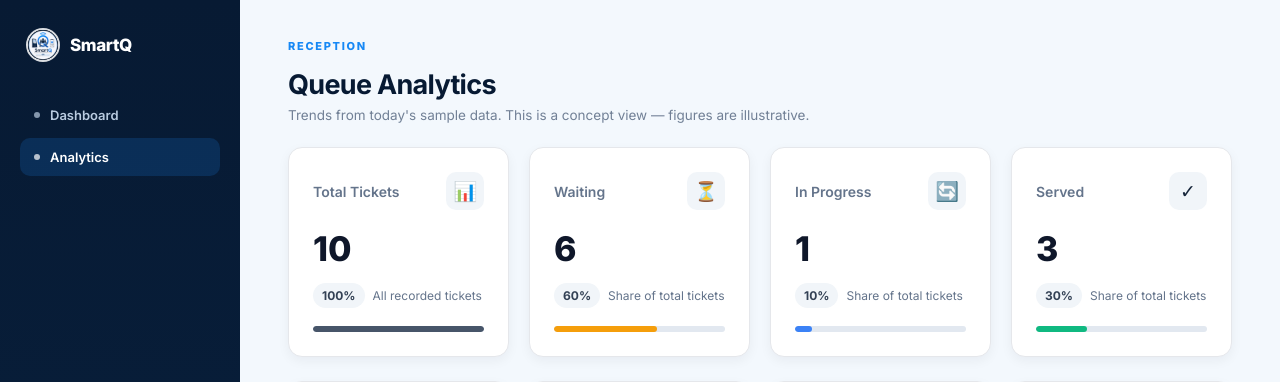
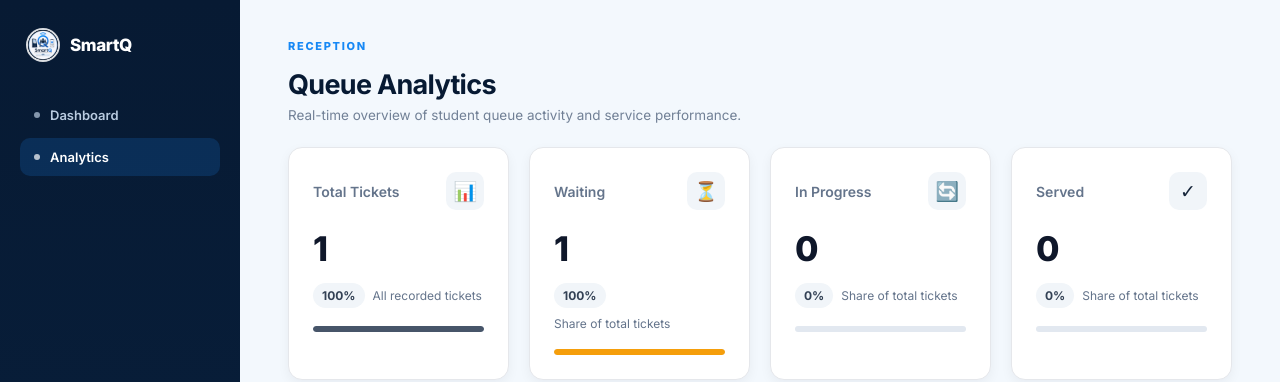
Before and after one commit to ishvah-24/SmartQ, a Django app: page /analytics/ in a window 1280 px wide. Shown: the top 382 px of the page. Run offline with Django 5.2, Linux system fonts and the light colour scheme; tables that the repository leaves empty hold one stand-in row (values such as "Sample post"); parts of the project's set-up code (start-up, migrations or seed data) failed here and were passed over.

Commit message:
Added the functionality to analytics.html
Implemented an analytics views where the data is retrieved such as call times, status change durations, and completion times. This send the data to analytics.js in a JSON friendly format

analytics.html was changed to start recieving the data from views.py - analytics() as it was currently using sample data.

analytics.js - getTickets was changed, it now locates and retrieves the data sent from views to analytics.html. This data is embeddded by using the getElementByID and .textContent

Thereafter the JSON.parse method is used to convert the text into a JavaScript Array.
Ticket Statuses were then normalized to be compatible with the status modes in the database as well as the dashboard.html. It also automatically recieves any unique categories instead of hardcoding values.

```diff
--- a/SmartQ/SmartQ/settings.py
+++ b/SmartQ/SmartQ/settings.py
@@ -34,6 +34,9 @@ DEBUG = config('DEBUG', default=False, cast=bool)
 # Comma-separated list in .env, e.g. ALLOWED_HOSTS=localhost,127.0.0.1
 ALLOWED_HOSTS = config('ALLOWED_HOSTS', default='localhost,127.0.0.1', cast=Csv())
 
+CSRF_TRUSTED_ORIGINS = [
+    'https://mmmhznch-8000.inc1.devtunnels.ms',
+]
 
 # Application definition
 
--- a/SmartQ/SmartQ/urls.py
+++ b/SmartQ/SmartQ/urls.py
@@ -40,7 +40,6 @@ urlpatterns = [
 
 
 #error pages
-
 handler403 = 'Smart_Q.views.permission_denied'
 handler404 = 'Smart_Q.views.page_not_found'
 handler500 = 'Smart_Q.views.server_error'
--- a/SmartQ/Smart_Q/static/Smart_Q/js/analytics.js
+++ b/SmartQ/Smart_Q/static/Smart_Q/js/analytics.js
@@ -4,13 +4,35 @@
  */
 
 document.addEventListener("DOMContentLoaded", function () {
-    const tickets = getTickets();
+    const dataElement = document.getElementById("analyticsData");
+
+    if(!dataElement){
+        console.error("Analytics data not found.");
+        return;
+    }
+
+    const rawTickets = JSON.parse(dataElement.textContent);
+
+    const tickets = rawTickets.map(ticket =>({
+        ...ticket,
+
+        query: ticket.query ||
+        ticket.category ||
+        "Other",
+        submittedAt: ticket.submittedAt,
+
+        status: ({
+            "Waiting": "waiting",
+            "Called": "in-progress",
+            "In service": "in-progress",
+            "Completed": "served",
+            "No show": "no-show"
+        })[ticket.status] || ticket.status
+    }));
+
 
     const QUERY_TYPES = [
-        "Access Card",
-        "Pay Fees",
-        "Registration",
-        "Other"
+        ...new Set(tickets.map(ticket=>ticket.query))
     ];
 
     const STATUSES = ["waiting", "in-progress", "served"];
@@ -534,3 +556,6 @@ function renderPerformanceKPIs(tickets) {
 
     console.log("SmartQ analytics rendered for", tickets.length, "sample tickets.");
 });
+
+
+console.log("SmartQ analytics rendered for", tickets.length, "database tickets.");
--- a/SmartQ/Smart_Q/templates/analytics.html
+++ b/SmartQ/Smart_Q/templates/analytics.html
@@ -41,7 +41,7 @@
         <div>
           <span class="eyebrow">RECEPTION</span>
           <h1>Queue Analytics</h1>
-          <p>Trends from today's sample data. This is a concept view — figures are illustrative.</p>
+            <p>Real-time overview of student queue activity and service performance.</p>
         </div>
       </header>
 
@@ -203,7 +203,7 @@
     </main>
   </div>
 
-  <script src="{% static 'Smart_Q/js/dummy-data.js' %}"></script>
+  {{ analytics_data|json_script:"analyticsData" }}
   <script src="https://cdn.jsdelivr.net/npm/chart.js@4.4.7/dist/chart.umd.min.js"></script>
   <script src="{% static 'Smart_Q/js/analytics.js' %}"></script>
 
--- a/SmartQ/Smart_Q/templates/dashboard.html
+++ b/SmartQ/Smart_Q/templates/dashboard.html
@@ -89,8 +89,6 @@
           <input id="searchInput" type="text" placeholder="Search name or ticket number">
         </div>
       </section>
-
-      <!-- Ticket table -->
       <section class="table-card">
         <table class="ticket-table">
           <thead>
--- a/SmartQ/Smart_Q/views.py
+++ b/SmartQ/Smart_Q/views.py
@@ -22,7 +22,53 @@ def index(request):
 
 
 def analytics(request):
-    return render(request, "analytics.html")
+
+    tickets = (
+        QueueTicket.objects
+        .select_related("student", "category")
+        .order_by("ticket_id")
+        )
+
+    analytics_data = []
+
+    for ticket in tickets:
+        analytics_data.append({
+            "id": ticket.ticket_id,
+            "status": ticket.queue_status,
+            "category": ticket.category.category_name,
+            "date": ticket.date_created.isoformat(),
+
+            "submittedAt":(
+                ticket.joined_time.isoformat()
+                if ticket.joined_time else None
+            ),
+
+            "calledAt": (
+                ticket.called_time.isoformat()
+                if ticket.called_time else None
+            ),
+
+            "statusChangedAt": (
+                ticket.status_changed_at.isoformat()
+                if ticket.status_changed_at else None
+            ),
+
+            "serviceStartedAt":(
+                ticket.called_time.isoformat()
+                if ticket.called_time else None
+            ),
+
+            "completedAt": (
+                ticket.status_changed_at.isoformat()
+                if ticket.queue_status == "Completed"
+                and ticket.status_changed_at else None
+            ),
+        })
+
+    return render(request, "analytics.html", {
+        "analytics_data": analytics_data,
+    })
+
 
 def student_create(request):
     print("VIEW WAS CALLED!!!!!!")
@@ -72,9 +118,7 @@ def student_create(request):
 
 
 def staff_create(request):
-
     if request.method == 'POST':
-
         first_name = request.POST.get('first_name', '').strip()
         last_name = request.POST.get('last_name', '').strip()
         staff_email = request.POST.get('signUpEmail', '').strip().lower()
@@ -94,8 +138,6 @@ def staff_create(request):
             })
 
         User = get_user_model()
-
-
         if (
             User.objects.filter(username__iexact=staff_email).exists()
             or Staff.objects.filter(staff_email__iexact=staff_email).exists()
@@ -173,7 +215,6 @@ def staff_logout(request):
 
 @login_required(login_url='index')
 def dashboard(request):
-
     queue_tickets = QueueTicket.objects.select_related(
         'student', 'category'
     ).order_by('-ticket_id')
```
